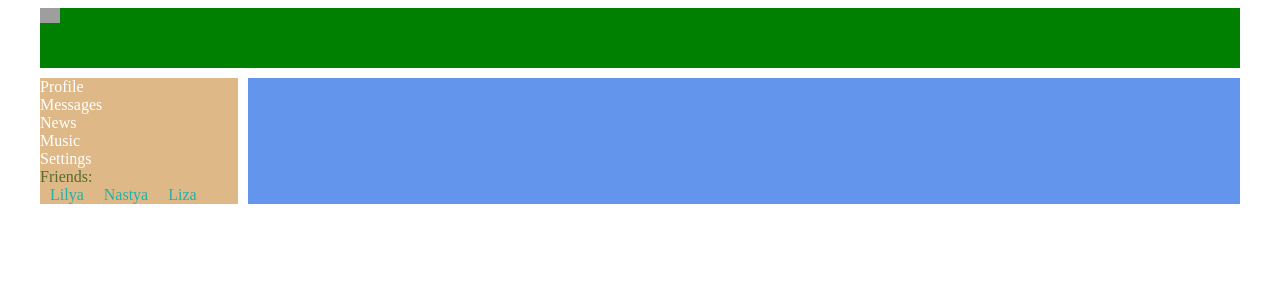
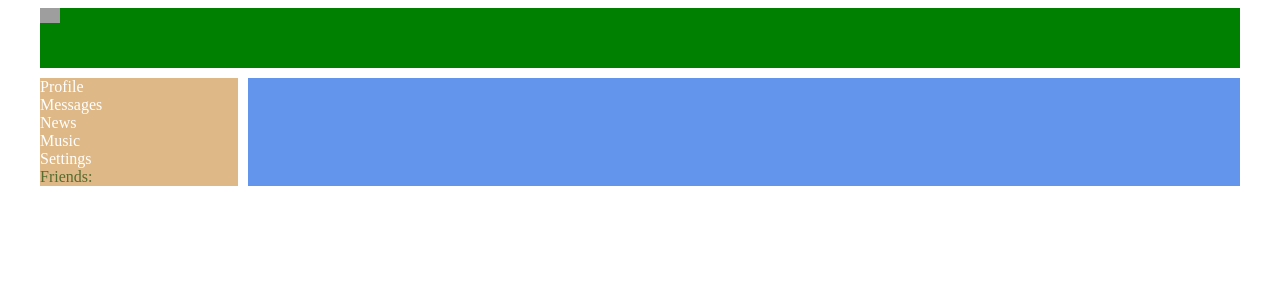
Before and after one commit to youngMaster46/React-learn, a React (Create React App) app: page / in a window 1280 px wide. Shown: the top 300 px of the page. Built offline with nearby package versions, Linux system fonts and the light colour scheme; grey boxes are pictures that could not be loaded.

Commit message:
created file StoreContext and create context in DialogsComponent and MyPostsComponent, now work is without props in daughter components

```diff
--- a/src/App.js
+++ b/src/App.js
@@ -14,7 +14,7 @@
   return (
     <div className="app-wrapper">
       <Header />
-      <Navbar state={props.state.sidebar}/>
+      <Navbar/>
      <div className='app-wrapper-content'>
       <Route render={DComponent}  path='/dialogs' />
       <Route render={DProfile} path='/profile' />
--- /dev/null
+++ b/src/StoreContext.js
@@ -0,0 +1,10 @@
+import React from 'react';
+
+const StoreContext = React.createContext(null);
+
+export const Provider = (props) => {
+    return <StoreContext.Provider value={props.store}>
+        {props.children}
+    </StoreContext.Provider>
+}
+export default StoreContext;
--- a/src/components/Dialogs/DialogsContainer.jsx
+++ b/src/components/Dialogs/DialogsContainer.jsx
@@ -1,11 +1,24 @@
 import React from 'react';
 import { addMessageActionCreator, updateMessageTextActionCreator } from '../../redux/dialogs-reducer';
 import Dialogs from './Dialogs';
+import StoreContext from '../../StoreContext';
 
 const DialogsContainer = (props) => {
-    let store = props.store;
+    // let store = props.store;
+    // let state = store.getState().dialogsPage;
+
+    // let addMessage = () => {
+    //     let action = addMessageActionCreator();
+    //     store.dispatch(action);
+    // }
+    // let updateMessageText = (text) => {
+    //     let action = updateMessageTextActionCreator(text);
+    //     store.dispatch(action);
+    // }
+    return  <StoreContext.Consumer>
+        {
+        (store) => {
             let state = store.getState().dialogsPage;
-
             let addMessage = () => {
                 let action = addMessageActionCreator();
                 store.dispatch(action);
@@ -14,7 +27,9 @@
                 let action = updateMessageTextActionCreator(text);
                 store.dispatch(action);
             }
-    return (<Dialogs state={state} updateMessageText={updateMessageText} addMessage={addMessage} newMessageText={state.newMessageText}/>);
+    return <Dialogs state={state} updateMessageText={updateMessageText} addMessage={addMessage} newMessageText={state.newMessageText}/>
 }
-
+}
+    </StoreContext.Consumer>
+}
 export default DialogsContainer;
--- a/src/components/Navbar/Navbar.jsx
+++ b/src/components/Navbar/Navbar.jsx
@@ -3,7 +3,7 @@
 import {NavLink} from 'react-router-dom';
 
 const Navbar = (props) => {
-    let friends = props.state.friendsList.map( fr => <span className={classes.friend}>{ fr.name }</span> );
+
     return (
         <nav className={classes.nav}>
             <div className={classes.item}>
@@ -22,7 +22,7 @@
                 <NavLink to='/settings'>Settings</NavLink>
             </div>
             <div className={classes.friends}>
-                Friends: {friends}
+                Friends:
             </div>
         </nav>
     )
--- a/src/components/Profile/MyPosts/MyPostsComponent.jsx
+++ b/src/components/Profile/MyPosts/MyPostsComponent.jsx
@@ -1,11 +1,25 @@
 import React from 'react';
 import { addPostActionCreator, updateNewPostTextActionCreator } from '../../../redux/profile-reducer';
 import MyPosts from './MyPosts';
+import StoreContext from '../../../StoreContext';
 
 const MyPostsComponent = (props) => {
-    let store = props.store;
+    // let store = props.store;
+    // let profilePage = store.getState().profilePage;
+
+    // let addPost = () => {
+    //     let action = addPostActionCreator();
+    //     store.dispatch(action);
+    // }
+
+    // let onPostChange = (text) => {
+    //     let action = updateNewPostTextActionCreator(text);
+    //     store.dispatch( action );
+    // }
+    return (
+    <StoreContext.Consumer>{
+        (store) => {
             let profilePage = store.getState().profilePage;
-
             let addPost = () => {
                 let action = addPostActionCreator();
                 store.dispatch(action);
@@ -15,7 +29,12 @@
                 let action = updateNewPostTextActionCreator(text);
                 store.dispatch( action );
             }
-    return (<MyPosts newPostText={profilePage.newPostText} postsData={profilePage.postsData} updateNewPostText={ onPostChange} addPost={addPost}/>);
+        return <MyPosts newPostText={profilePage.newPostText} postsData={profilePage.postsData} updateNewPostText={ onPostChange} addPost={addPost}/>
+        }
+    }
+    </StoreContext.Consumer>
+    );
+
 }
 
 export default MyPostsComponent;
--- a/src/index.js
+++ b/src/index.js
@@ -5,11 +5,15 @@
 import ReactDOM from 'react-dom';
 import App from './App';
 import {BrowserRouter} from 'react-router-dom';
+import StoreContext from './StoreContext';
+import {Provider} from './StoreContext';
 
 let rerenderEntireTree = (state) => {
   ReactDOM.render(
     <BrowserRouter>
-      <App state={state} store={store} dispatch={store.dispatch.bind(store)} />
+      <Provider store={store}>
+        <App  />
+      </Provider>
     </BrowserRouter>,
      document.getElementById('root'));
 }
```
Lines whose indentation alone changed are shown as unchanged.
